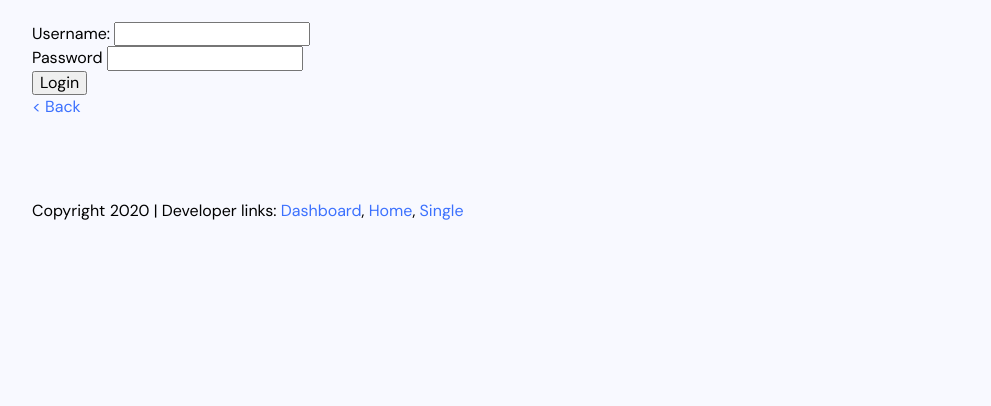
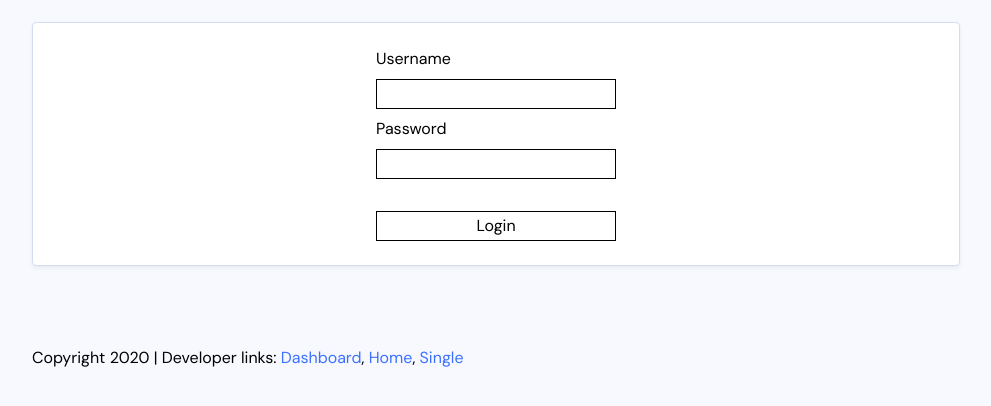
Before and after one commit to Syndamia/devrix-job-board, a PHP site: page /Dashboard in a window 1280 px wide. Shown: the part 69-475 px from the top of the page, without its empty margins (144-1135 px from the left). Run offline with PHP 8.4, Linux system fonts and the light colour scheme; data that the repository does not hold is empty.

Commit message:
Updated dashboard login design to follow the template style

```diff
--- a/src/css/prog.css
+++ b/src/css/prog.css
@@ -1,6 +1,31 @@
+input[type="submit"], input[type="text"], input[type="password"] {
+  background: none;
+  color: black;
+  border: 1px solid black;
+  padding: 0.3em;
+}
+
+input[type="submit"] {
+  width: 100%;
+}
+
+input[type="text"], input[type="password"] {
+  margin: 0.5em 0;
+  min-width: 15em;
+}
+
+.centered-form {
+  max-width: fit-content;
+  margin-left: auto;
+  margin-right: auto;
+}
+
+.blocky-form-items > * {
+  display: block;
+}
+
 .anchor-btn {
-  background: none;
-  border-width: 0;
+  border: none !important;
   color: black;
   display: inline-block;
   margin-left: 1em;
--- a/src/views/dashboard-login.php
+++ b/src/views/dashboard-login.php
@@ -1,13 +1,13 @@
-<form method="post">
-	<label for="username">Username: </label>
+<div class="job-card">
+	<form class="centered-form blocky-form-items" method="post">
+		<label for="username">Username</label>
 		<input type="text" name="username">
-	<br>
 		<label for="password">Password</label>
 		<input type="password" name="password">
 		<br>
-	<input type="submit" value="Login">
-</form>
 		<?php
 			echo self::$message;
 		?>
-<a href="/">&lt; Back</a>
+		<input type="submit" value="Login">
+	</form>
+	</div>
```
Also changed, not shown: src/views/edits.html (deleted, +0 -60 lines). Lines whose indentation alone changed are shown as unchanged.
